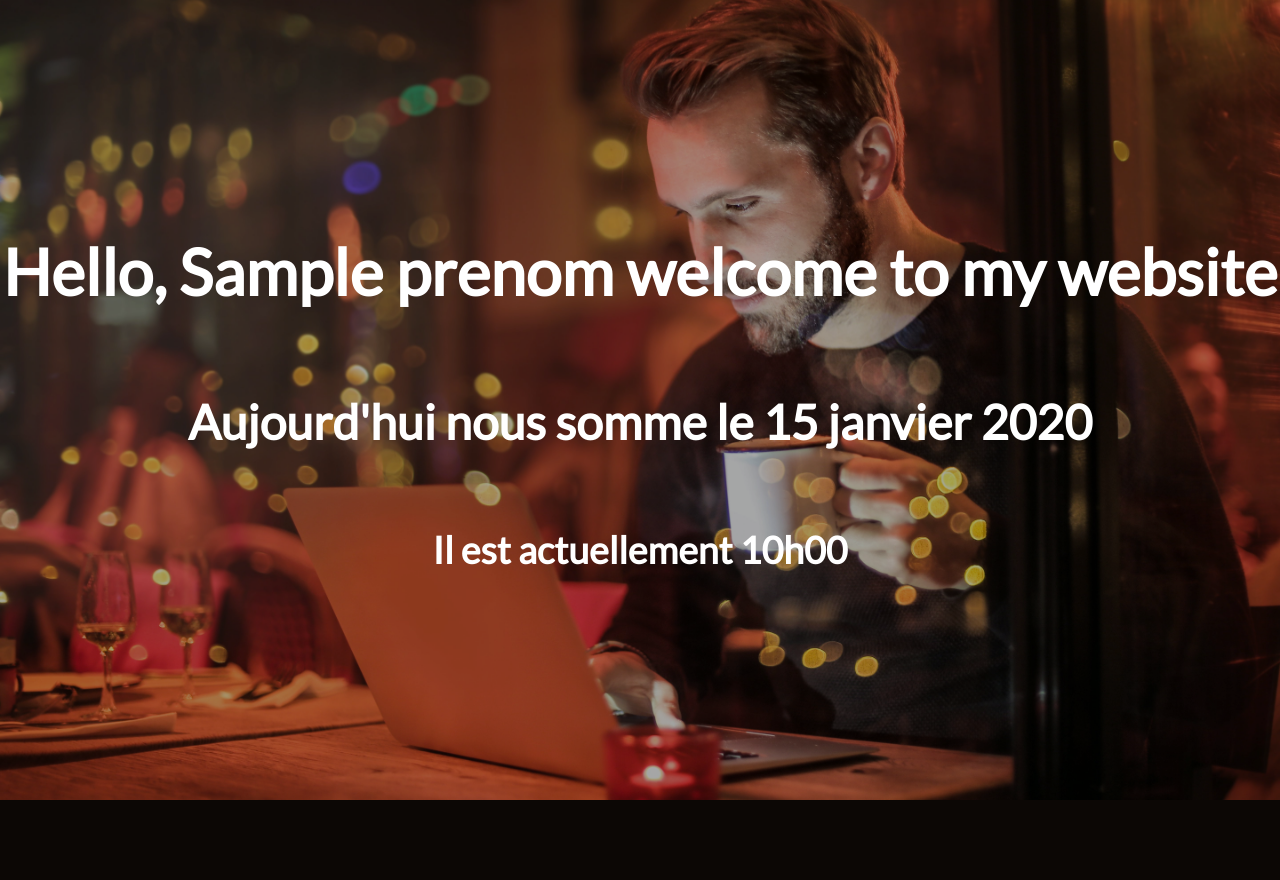
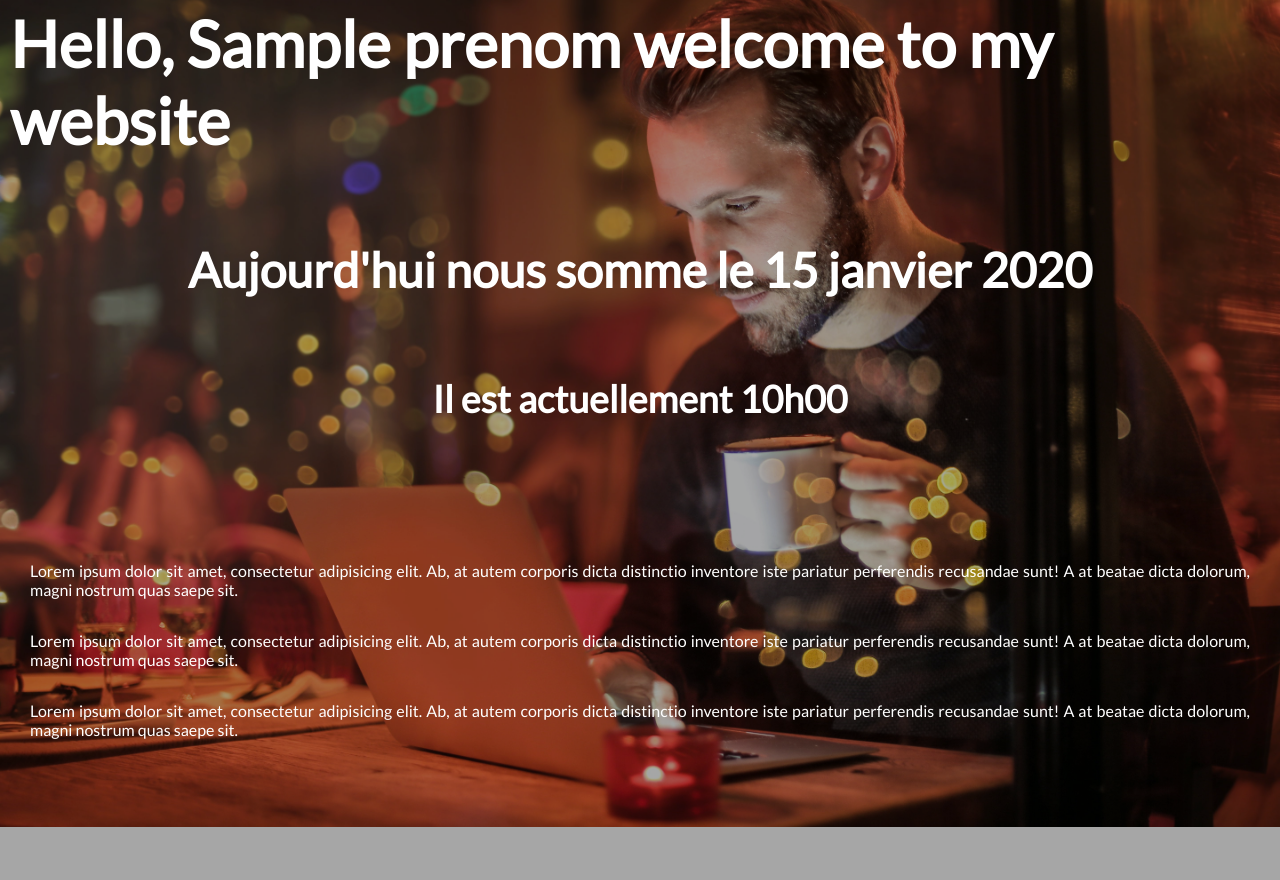
Before and after one commit to borishristi/DocBlog, a Django app: template src/DocBlog/templates/DocBlog/index.html in a window 1280 px wide. Before the commit the page ends 800 px from the top, so only its background shows below. Run offline with Django 3.2, Linux system fonts and the light colour scheme; the template is opened without the code that fills it: most values are stand-ins (such as "Sample title", 1, 10 or a date in 2020).

Commit message:
Modification of index.html and style.css files

```diff
--- a/src/DocBlog/static/css/style.css
+++ b/src/DocBlog/static/css/style.css
@@ -13,10 +13,16 @@ body{
     background-size: cover;
 }
 
+p{
+    text-align: justify;
+    font-size: 16px;
+    color: white;
+}
 
-.container{
-    height: 100%;
-    padding: 0;
+.text{
+    height: 50%;
+    /*width: 50%;*/
+    padding: 30px;
     margin: 0;
     display: flex;
     flex-direction: column;
@@ -26,3 +32,16 @@ body{
     color: white;
     background-color: rgba(0, 0, 0, .35);
 }
+
+.container{
+    height: 50%;
+    padding: 10px;
+    margin: 0;
+    display: flex;
+    flex-direction: column;
+    align-items: center;
+    justify-content: center;
+    font-size: 2rem;
+    color: white;
+    background-color: rgba(0, 0, 0, .35);
+}
--- a/src/DocBlog/templates/DocBlog/index.html
+++ b/src/DocBlog/templates/DocBlog/index.html
@@ -11,7 +11,17 @@
         <h1>Hello, {{ prenom }} welcome to my website</h1>
         <h2>Aujourd'hui nous somme le {{ date|date:"d F Y" }}</h2>
         <h3>Il est actuellement {{ date|date:"H\hi" }}</h3>
-<!--        <img class="img" src="{% static bg_image.jpg %}" alt="mon image">-->
+    </div>
+
+    <div class="text">
+        <p>Lorem ipsum dolor sit amet, consectetur adipisicing elit. Ab, at autem corporis dicta distinctio inventore
+            iste pariatur perferendis recusandae sunt! A at beatae dicta dolorum, magni nostrum quas saepe sit.</p>
+
+        <p>Lorem ipsum dolor sit amet, consectetur adipisicing elit. Ab, at autem corporis dicta distinctio inventore
+            iste pariatur perferendis recusandae sunt! A at beatae dicta dolorum, magni nostrum quas saepe sit.</p>
+
+        <p>Lorem ipsum dolor sit amet, consectetur adipisicing elit. Ab, at autem corporis dicta distinctio inventore
+            iste pariatur perferendis recusandae sunt! A at beatae dicta dolorum, magni nostrum quas saepe sit.</p>
     </div>
 </body>
 </html>
```
